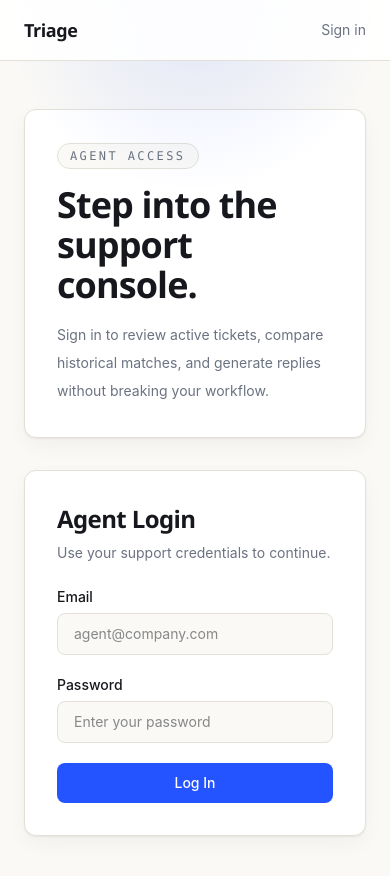
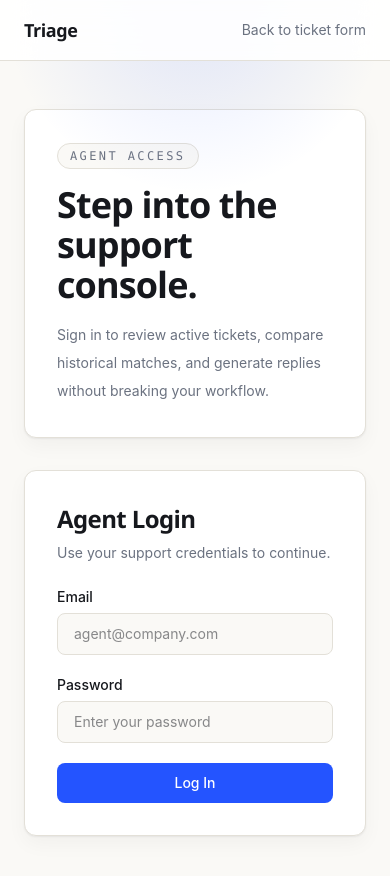
Before and after one commit to MalayVerma796/AI-support-Triage, a Next.js app: page /login in a window 390 px wide. Shown: the top 876 px of the page. Built offline with nearby package versions, Linux system fonts and the light colour scheme; no server answers.

Commit message:
refactor: introduce reusable Navbar, clean up navigation & authentication flow

```diff
--- a/app/dashboard/page.tsx
+++ b/app/dashboard/page.tsx
@@ -1,7 +1,6 @@
 import { createClient } from "@/lib/supabase-server";
 import { redirect } from "next/navigation";
 import TicketTable from "@/components/TicketTable";
-import LogoutButton from "@/components/LogoutButton";
 
 export default async function Dashboard() {
   const supabase = await createClient();
@@ -53,9 +52,6 @@ export default async function Dashboard() {
               your queue with less visual noise.
             </p>
           </div>
-          <div className="sm:hidden">
-            <LogoutButton />
-          </div>
         </div>
 
         <TicketTable tickets={tickets ?? []} />
--- a/app/layout.tsx
+++ b/app/layout.tsx
@@ -1,7 +1,6 @@
 import type { Metadata } from "next";
-import Link from "next/link";
+import Navbar from "@/components/Navbar";
 import { createClient } from "@/lib/supabase-server";
-import LogoutButton from "@/components/LogoutButton";
 import "./globals.css";
 
 export const metadata: Metadata = {
@@ -24,34 +23,7 @@ export default async function RootLayout({
       <body className="min-h-screen bg-paper font-body text-ink antialiased">
         <div className="relative min-h-screen overflow-x-hidden bg-paper">
           <div className="pointer-events-none absolute inset-x-0 top-0 h-64 bg-[radial-gradient(circle_at_top,rgba(36,84,255,0.12),transparent_60%)]" />
-          <header className="sticky top-0 z-10 border-b border-line bg-surface/90 backdrop-blur-xl">
-            <div className="mx-auto flex w-full max-w-5xl items-center justify-between gap-4 px-6 py-4">
-              <Link
-                href="/"
-                className="font-display text-lg font-bold tracking-tight text-ink transition-colors duration-150 hover:text-signal"
-              >
-                Triage
-              </Link>
-              <div className="flex min-w-0 items-center gap-3 text-sm">
-                <Link
-                  href="/dashboard"
-                  className="hidden text-muted transition-colors duration-150 hover:text-ink sm:inline-flex"
-                >
-                  Dashboard
-                </Link>
-                {user ? (
-                  <LogoutButton />
-                ) : (
-                  <Link
-                    href="/login"
-                    className="text-muted transition-colors duration-150 hover:text-ink"
-                  >
-                    Sign in
-                  </Link>
-                )}
-              </div>
-            </div>
-          </header>
+          <Navbar user={user} />
           {children}
         </div>
       </body>
--- a/app/page.tsx
+++ b/app/page.tsx
@@ -1,7 +1,10 @@
 import TicketForm from "@/components/TicketForm";
-import Link from "next/link";
+import { createClient } from "@/lib/supabase-server";
 
-export default function Home() {
+export default async function Home() {
+  const supabase = await createClient();
+  await supabase.auth.getUser();
+
   return (
     <main className="mx-auto flex w-full max-w-5xl flex-col px-6 py-12 md:py-16">
       <section className="grid gap-8 lg:grid-cols-[1.1fr_0.9fr] lg:items-start">
@@ -18,20 +21,6 @@ export default function Home() {
               tickets with AI-assisted categorization, urgency scoring, and
               reply drafting that feels built for focused operator work.
             </p>
-          </div>
-          <div className="flex flex-col gap-3 sm:flex-row sm:items-center">
-            <Link
-              href="/dashboard"
-              className="inline-flex items-center justify-center rounded-lg bg-signal px-5 py-2.5 text-sm font-medium text-white transition-colors duration-150 hover:bg-signal-hover focus:outline-none focus:ring-2 focus:ring-signal focus:ring-offset-2"
-            >
-              Open Dashboard
-            </Link>
-            <Link
-              href="/login"
-              className="inline-flex items-center justify-center text-sm font-medium text-muted transition-colors duration-150 hover:text-ink"
-            >
-              Agent sign in
-            </Link>
           </div>
         </div>
 
--- /dev/null
+++ b/components/Navbar.tsx
@@ -0,0 +1,56 @@
+"use client";
+
+import Link from "next/link";
+import { usePathname } from "next/navigation";
+import type { User } from "@supabase/supabase-js";
+import LogoutButton from "./LogoutButton";
+
+interface NavbarProps {
+  user: User | null;
+}
+
+export default function Navbar({ user }: NavbarProps) {
+  const pathname = usePathname();
+
+  return (
+    <header className="sticky top-0 z-10 border-b border-line bg-surface/90 backdrop-blur-xl">
+      <div className="mx-auto flex w-full max-w-5xl items-center justify-between gap-4 px-6 py-4">
+        <Link
+          href="/"
+          className="font-display text-lg font-bold tracking-tight text-ink transition-colors duration-150 hover:text-signal"
+        >
+          Triage
+        </Link>
+        <div className="flex min-w-0 items-center gap-3 text-sm">
+          {pathname === "/login" ? (
+            <Link
+              href="/"
+              className="text-muted transition-colors duration-150 hover:text-ink"
+            >
+              Back to ticket form
+            </Link>
+          ) : pathname === "/" ? (
+            user ? (
+              <Link
+                href="/dashboard"
+                className="text-muted transition-colors duration-150 hover:text-ink"
+              >
+                Dashboard
+              </Link>
+            ) : (
+              <Link
+                href="/login"
+                className="text-muted transition-colors duration-150 hover:text-ink"
+              >
+                Agent Login
+              </Link>
+            )
+          ) : (
+            // Authenticated pages like /dashboard, /tickets/[id], etc.
+            user && <LogoutButton />
+          )}
+        </div>
+      </div>
+    </header>
+  );
+}
--- a/package.json
+++ b/package.json
@@ -3,7 +3,7 @@
   "version": "0.1.0",
   "private": true,
   "scripts": {
-    "dev": "next dev",
+    "dev": "next dev --webpack",
     "build": "next build",
     "start": "next start",
     "lint": "eslint"
```
Also changed, not shown: 1 other file (tests, documents, lock files or other folders).
